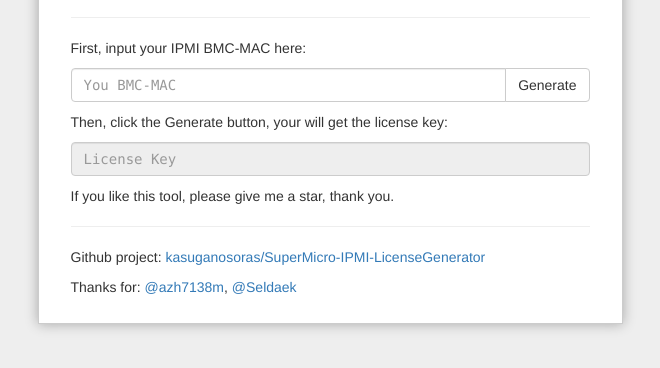
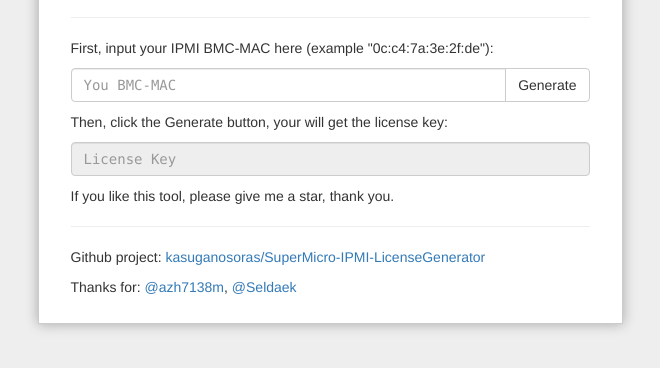
Before and after one commit to kasuganosoras/SuperMicro-IPMI-LicenseGenerator, a website built with Parcel: page js-version/index.html in a window 1280 px wide. Shown: the part 174-542 px from the top of the page, without its empty margins (310-970 px from the left). Built offline with nearby package versions, Linux system fonts and the light colour scheme.

Commit message:
Add hint for mac address format
To improve UX, add mac address example: in SuperMicro BMC can be found also using "-" as separator,
but that will produce a non working license.

```diff
--- a/js-version/index.html
+++ b/js-version/index.html
@@ -18,7 +18,7 @@
 					<h3>SuperMicro IPMI License Generator</h3>
 					<p>This is a helpful tool, It can generate the SuperMicro's motherboard IPMI Activate License keys, And it is free and open-source.</p>
 					<hr />
-					<p>First, input your IPMI BMC-MAC here:</p>
+					<p>First, input your IPMI BMC-MAC here (example "0c:c4:7a:3e:2f:de"):</p>
 					<p><div class="input-group">
 						<input id="input" class="form-control" placeholder="You BMC-MAC" />
 						<span class="input-group-btn">
```
